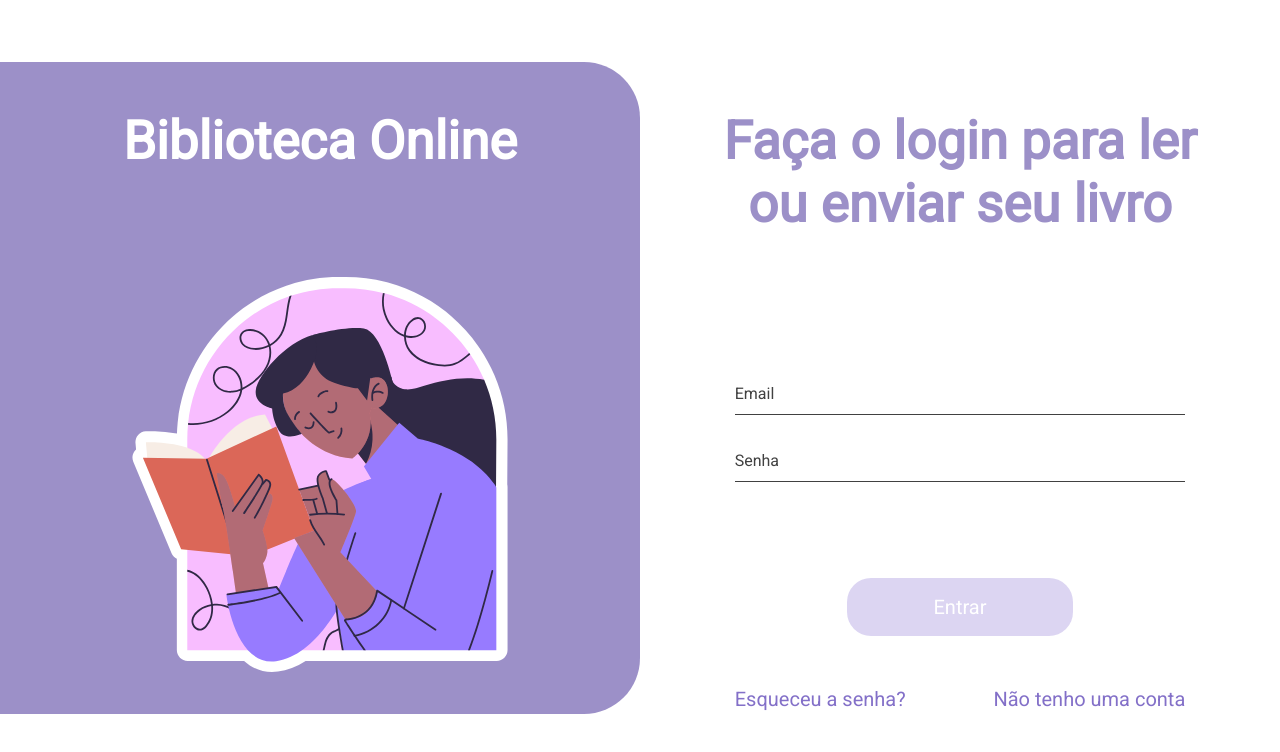
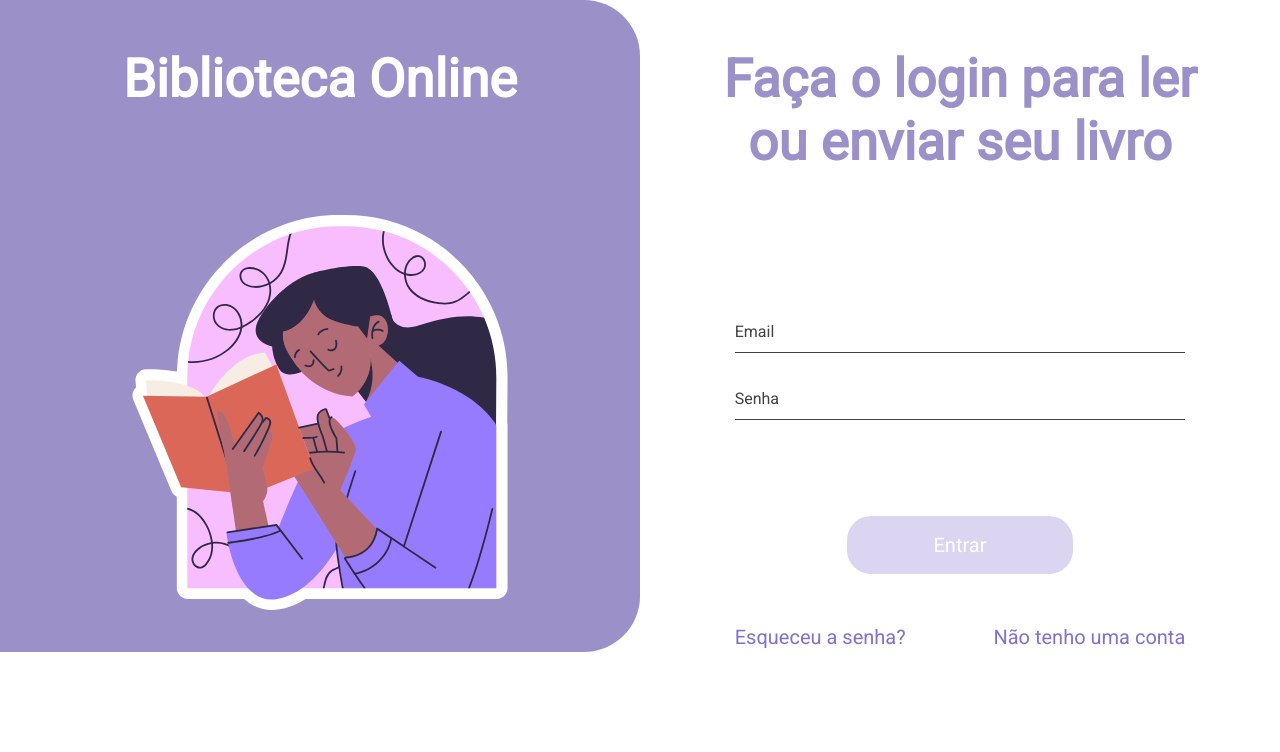
Before and after one commit to daayy16/library-frontend, an Angular app: page /login in a window 1280 px wide. Shown: the top 752 px of the page. Built offline with nearby package versions, Linux system fonts and the light colour scheme.

Commit message:
updateangular  version

```diff
--- a/src/app/app.component.html
+++ b/src/app/app.component.html
@@ -1,6 +1,6 @@
 <div [hidden]="!isLogged()">
   <app-sidebar></app-sidebar>
 </div>
-<div class="pages">
+<div [class.page-logged]="isLogged()" class="pages">
   <router-outlet />
 </div>
--- a/src/app/app.component.scss
+++ b/src/app/app.component.scss
@@ -4,7 +4,11 @@
   bottom: 0;
   overflow-y: auto;
   z-index: 99;
-  top: 62px;
+  top: 0;
   transition: all 0.5s ease;
   left: 0;
 }
+
+.page-logged {
+  top: 62px;
+}
--- a/src/app/components/login-page/login-page.component.ts
+++ b/src/app/components/login-page/login-page.component.ts
@@ -1,6 +1,6 @@
 import { Component } from '@angular/core';
 import { FormControl, FormGroup, FormsModule, ReactiveFormsModule, Validators } from '@angular/forms';
-import { HttpClientModule } from '@angular/common/http';
+import {} from '@angular/common/http';
 import { Router, RouterLink, RouterModule } from '@angular/router';
 import { AccountService } from '../../services/account.service';
 import { LoadingService } from '../../services/loading.service';
@@ -13,7 +13,7 @@ import { StorageService } from '../../services/storage.service';
 @Component({
   selector: 'app-login-page',
   standalone: true,
-  imports: [FormsModule, ReactiveFormsModule, HttpClientModule, RouterModule, RouterLink, ModalComponent],
+  imports: [FormsModule, ReactiveFormsModule, RouterModule, RouterLink, ModalComponent],
   templateUrl: './login-page.component.html',
   styleUrl: './login-page.component.scss',
   providers: [BsModalService],
```
Also changed, not shown: package.json (+11 -11 lines), src/app/interceptors/request.interceptor.ts (+1 -6 lines).
